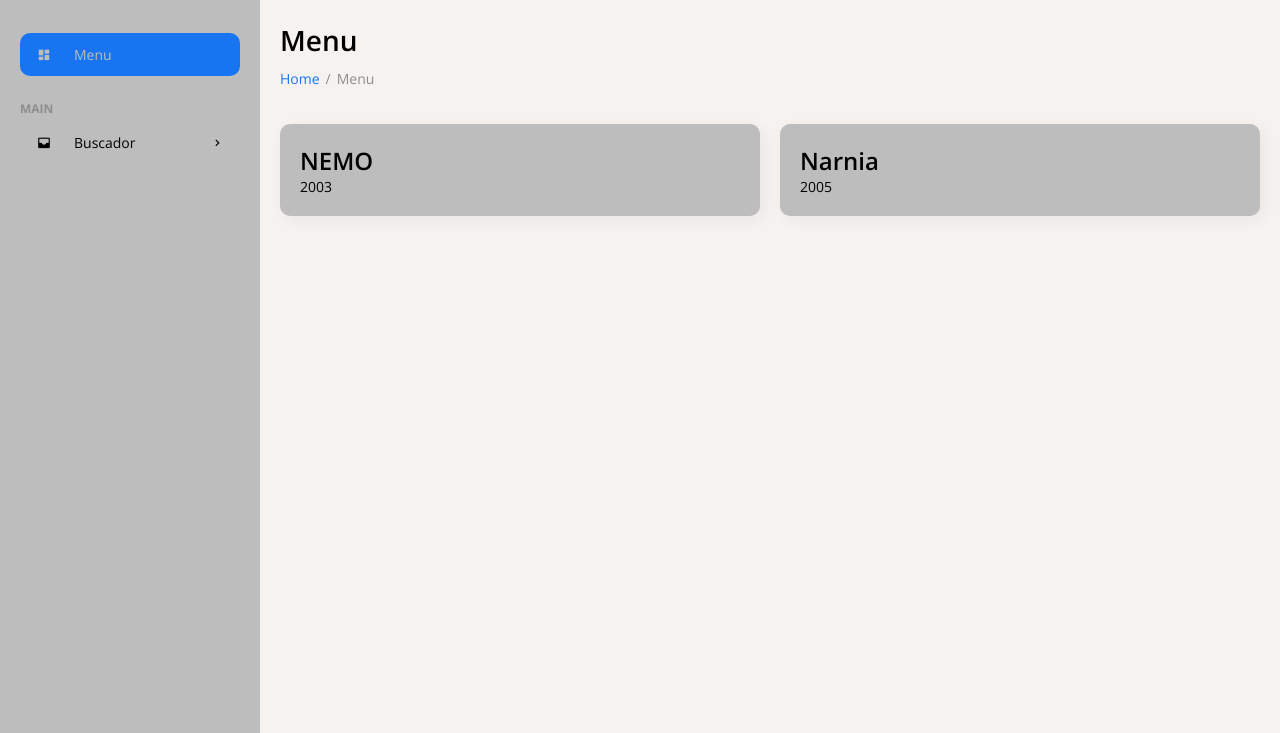
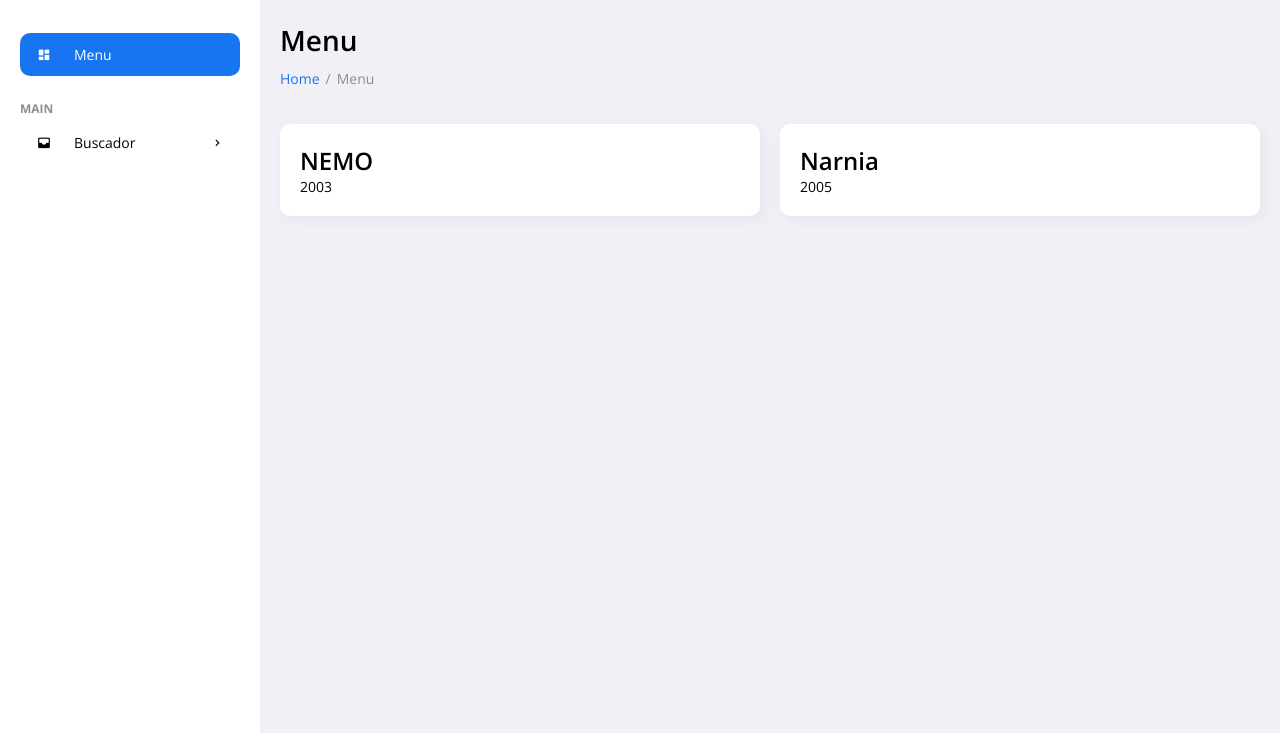
Before and after one commit to nanocd345/FILTRO_JS_GomezSchneiderEdwinAlejandro, a website built with Vite: page index.html in a window 1280 px wide. Shown: the part 67-800 px from the top of the page. Built offline with nearby package versions, Linux system fonts and the light colour scheme.

```diff
--- a/src/style.css
+++ b/src/style.css
@@ -8,9 +8,9 @@
 }
 
 :root {
-	--grey: #f6f2f0;
+	--grey: #F1F0F6;
 	--dark-grey: #8D8D8D;
-	--light: #bdbdbd;
+	--light: #fff;
 	--dark: #000;
 	--green: #81D43A;
 	--light-green: #E3FFCB;
```
Also changed, not shown: README.md.
